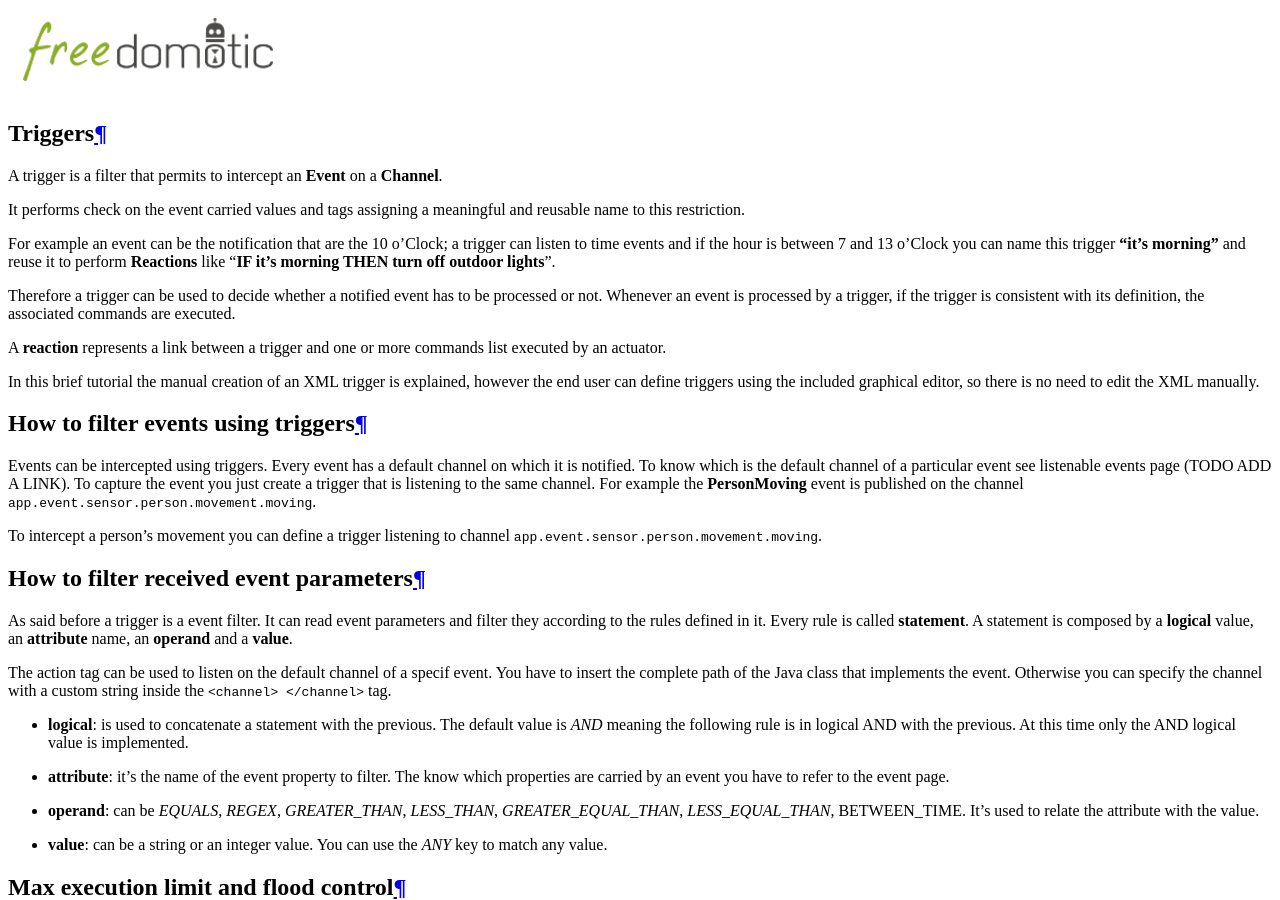
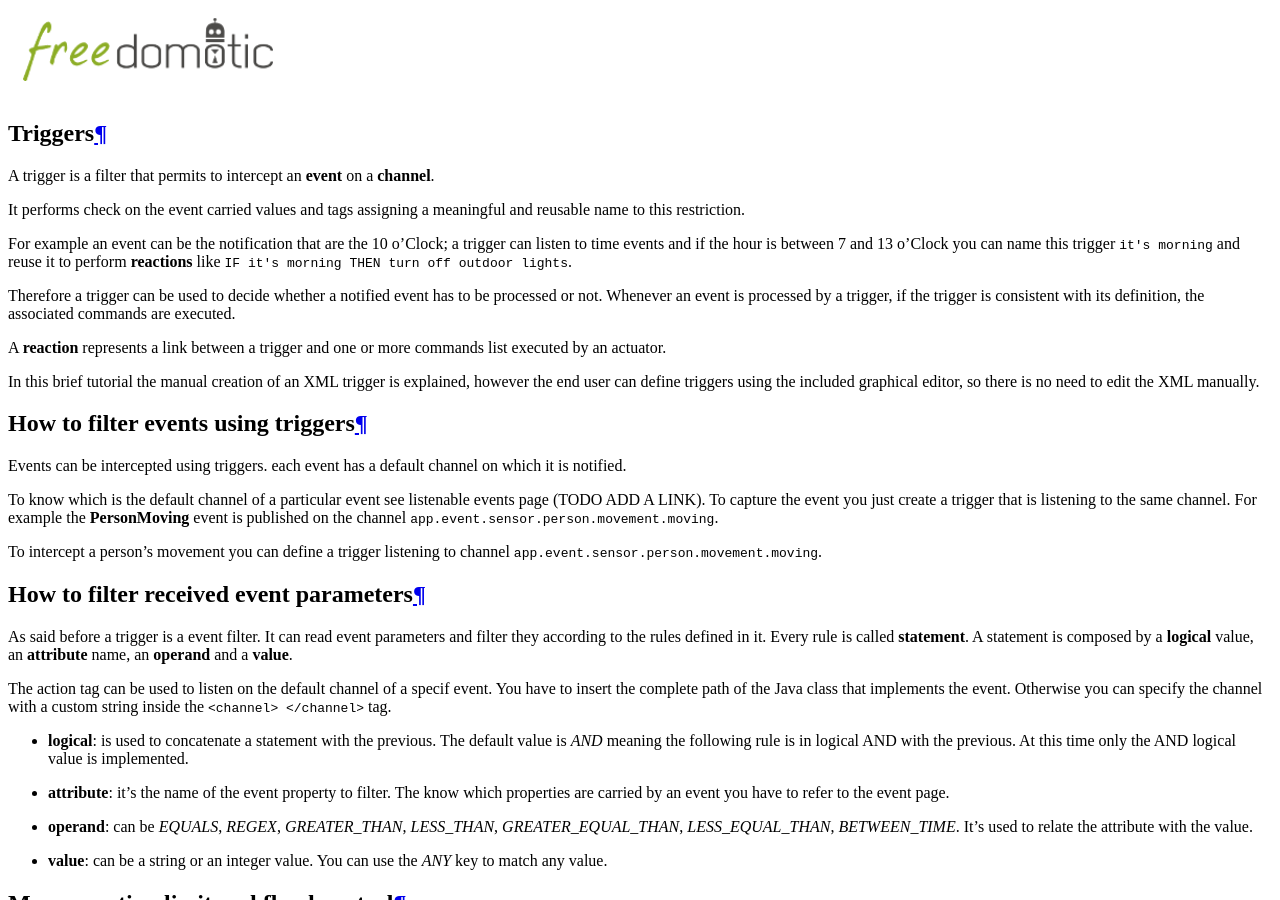
Before and after one commit to freedomotic/fd-developer-manual, a Sphinx documentation site: the page built from docs/source/rules/triggers.rst, in a window 1280 px wide and 900 px high. Built offline with Sphinx 7.4.7, drawn with Linux system fonts in a browser that asks for light colours; pages that are not in the unit, such as notebooks, are missing from menus; comment, search, counter and statistics services are not loaded; some of the changed text lies outside the part shown.

```diff
--- a/docs/source/_templates/index.html
+++ b/docs/source/_templates/index.html
@@ -31,7 +31,6 @@
          - <a class="linkdescr" href="{{ pathto("plugins/what-is-a-plugin") }}">{%trans%}What is a plugin?{%endtrans%}</a><br/>
          - <a class="linkdescr" href="{{ pathto("plugins/plugin-manifest-configuration") }}">{%trans%}Plugin manifest and configuration{%endtrans%}</a><br/>
          - <a class="linkdescr" href="{{ pathto("plugins/create-a-new-plugin") }}">{%trans%}Create a new plugin{%endtrans%}</a><br/>
-         - <a class="linkdescr" href="{{ pathto("plugins/publish-your-plugin") }}">{%trans%}Publish your plugin{%endtrans%}</a><br/>
          - <a class="linkdescr" href="{{ pathto("plugins/api") }}">{%trans%}Freedomotic APIs{%endtrans%}</a><br/>
          - <a class="linkdescr" href="{{ pathto("plugins/bind-things-state-to-hardware-data") }}">{%trans%}Bind things state to hardware data{%endtrans%}</a><br/>
          - <a class="linkdescr" href="{{ pathto("plugins/bind-things-state-to-web-services-data") }}">{%trans%}Bind things state to web services data{%endtrans%}</a><br/>
@@ -39,6 +38,9 @@
          - <a class="linkdescr" href="{{ pathto("plugins/listen-to-events-programmatically") }}">{%trans%}Listen to Events programmatically{%endtrans%}</a><br/>
          - <a class="linkdescr" href="{{ pathto("plugins/autodiscovering") }}">{%trans%}Autodiscover and autoconfigure things{%endtrans%}</a><br/>
          - <a class="linkdescr" href="{{ pathto("plugins/internationalization") }}">{%trans%}Internationalization: translate your plugin{%endtrans%}</a><br/>
+         - <a class="linkdescr" href="{{ pathto("plugins/publish-your-plugin") }}">{%trans%}Publish your plugin{%endtrans%}</a><br/>
+         - <a class="linkdescr" href="{{ pathto("plugins/plugin-samples") }}">{%trans%}Plugin samples{%endtrans%}</a><br/>
+
 
         </p>
         <p class="biglink"><div class="section-title">{%trans%}Things development{%endtrans%}</div>
--- a/docs/source/conf.py
+++ b/docs/source/conf.py
@@ -51,7 +51,7 @@
 
 # General information about the project.
 project = u'Freedomotic Developer Manual'
-copyright = u'2009-2016, Freedomotic Team, http://www.freedomotic.com'
+copyright = u'2009-2017, Freedomotic Team, http://www.freedomotic.com'
 author = u'The Freedomotic Team'
 
 # The version info for the project you're documenting, acts as replacement for
--- a/docs/source/index.rst
+++ b/docs/source/index.rst
@@ -44,7 +44,6 @@
    What is a plugin? <plugins/what-is-a-plugin>
    Plugins manifest and configuration <plugins/plugin-manifest-configuration>
    Create a new plugin <plugins/create-a-new-plugin>
-   Publish your plugin <plugins/publish-your-plugin>
    Freedomotic APIs <plugins/api>
    Bind things state to hardware data <plugins/bind-things-state-to-hardware-data>
    Bind things state to web services data <plugins/bind-things-state-to-web-services-data>
@@ -52,6 +51,8 @@
    Listen to events programmatically <plugins/listen-to-events-programmatically>
    Autodiscover and autoconfigure things <plugins/autodiscovering>
    Internationalization: translate your plugin <plugins/internationalization>
+   Publish your plugin <plugins/publish-your-plugin>
+   Plugin samples <plugins/plugin-samples>
 
 
 .. toctree::
--- a/docs/source/rules/triggers.rst
+++ b/docs/source/rules/triggers.rst
@@ -2,14 +2,14 @@
 Triggers
 ========
 
-A trigger is a filter that permits to intercept an **Event** on a **Channel**.
+A trigger is a filter that permits to intercept an **event** on a **channel**.
 
 It performs check on the event carried values and tags assigning a meaningful and reusable name to this restriction.
 
 For example an event can be the notification that are the 10 o'Clock; a
 trigger can listen to time events and if the hour is between 7 and 13 o'Clock you can name this trigger
-**"it's morning"** and reuse it to perform **Reactions** like "**IF it's morning THEN turn off outdoor
-lights**".
+``it's morning`` and reuse it to perform **reactions** like ``IF it's morning THEN turn off outdoor
+lights``.
 
 Therefore a trigger can be used to decide whether a notified event has
 to be processed or not. Whenever an event is processed by a trigger, if
@@ -26,9 +26,11 @@
 How to filter events using triggers
 -----------------------------------
 
-Events can be intercepted using triggers. Every event has a default
-channel on which it is notified. To know which is the default channel of
-a particular event see listenable events page (TODO ADD A LINK). To capture the event you
+Events can be intercepted using triggers. each event has a default
+channel on which it is notified.
+
+To know which is the default channel of a particular event see listenable events page (TODO ADD A LINK).
+To capture the event you
 just create a trigger that is listening to the same channel. For example
 the **PersonMoving** event is published on the channel ``app.event.sensor.person.movement.moving``.
 
@@ -57,7 +59,7 @@
    which properties are carried by an event you have to refer to the
    event page.
 -  **operand**: can be *EQUALS*, *REGEX*, *GREATER\_THAN*, *LESS\_THAN*,
-   *GREATER\_EQUAL\_THAN*, *LESS\_EQUAL\_THAN*, BETWEEN\_TIME. It's used
+   *GREATER\_EQUAL\_THAN*, *LESS\_EQUAL\_THAN*, *BETWEEN\_TIME*. It's used
    to relate the attribute with the value.
 -  **value**: can be a string or an integer value. You can use the *ANY*
    key to match any value.
```
Also changed, not shown: docs/source/plugins/bind-things-state-to-hardware-data.rst (+41 -53 lines), docs/source/plugins/plugin-manifest-configuration.rst (+8 -3 lines), docs/source/plugins/plugin-samples.rst (added, +14 -0 lines).
